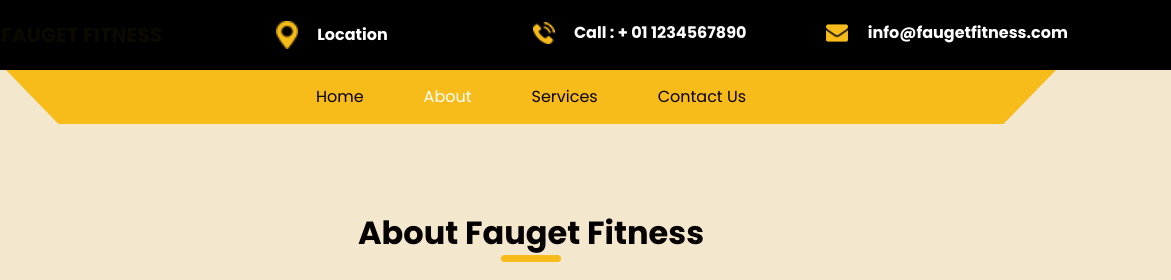
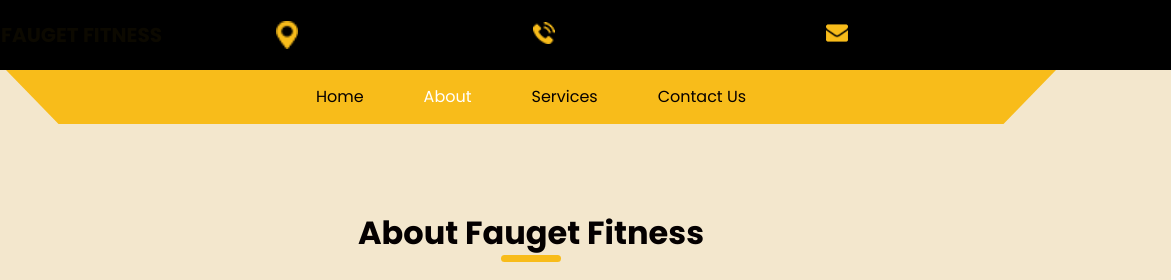
Before and after one commit to tangshengxian/Fauget-Fitness, a plain HTML site: page about.html in a window 1280 px wide. Shown: the top 280 px of the page, 109-1280 px from the left. Drawn offline with nearby package versions, Linux system fonts and the light colour scheme; a web font is replaced by a local one.

Commit message:
Update about.html

```diff
--- a/about.html
+++ b/about.html
@@ -45,19 +45,19 @@
               <li class="nav-item">
                 <a class="nav-link" href="about.html">
                   <img src="images/location.png" alt="" />
-                  <span style="color: white; font-weight: bold;">Location</span>
+                  <span style="font-weight: bold;">Location</span>
                 </a>
               </li>
               <li class="nav-item">
                 <a class="nav-link" href="about.html">
                   <img src="images/call.png" alt="" />
-                  <span style="color: white; font-weight: bold;">Call : + 01 1234567890</span>
+                  <span style="font-weight: bold;">Call : + 01 1234567890</span>
                 </a>
               </li>
               <li class="nav-item">
                 <a class="nav-link" href="about.html">
                   <img src="images/envelope.png" alt="" />
-                  <span style="color: white; font-weight: bold;">info@faugetfitness.com</span>
+                  <span style="font-weight: bold;">info@faugetfitness.com</span>
                 </a>
               </li>
             </ul>
```
